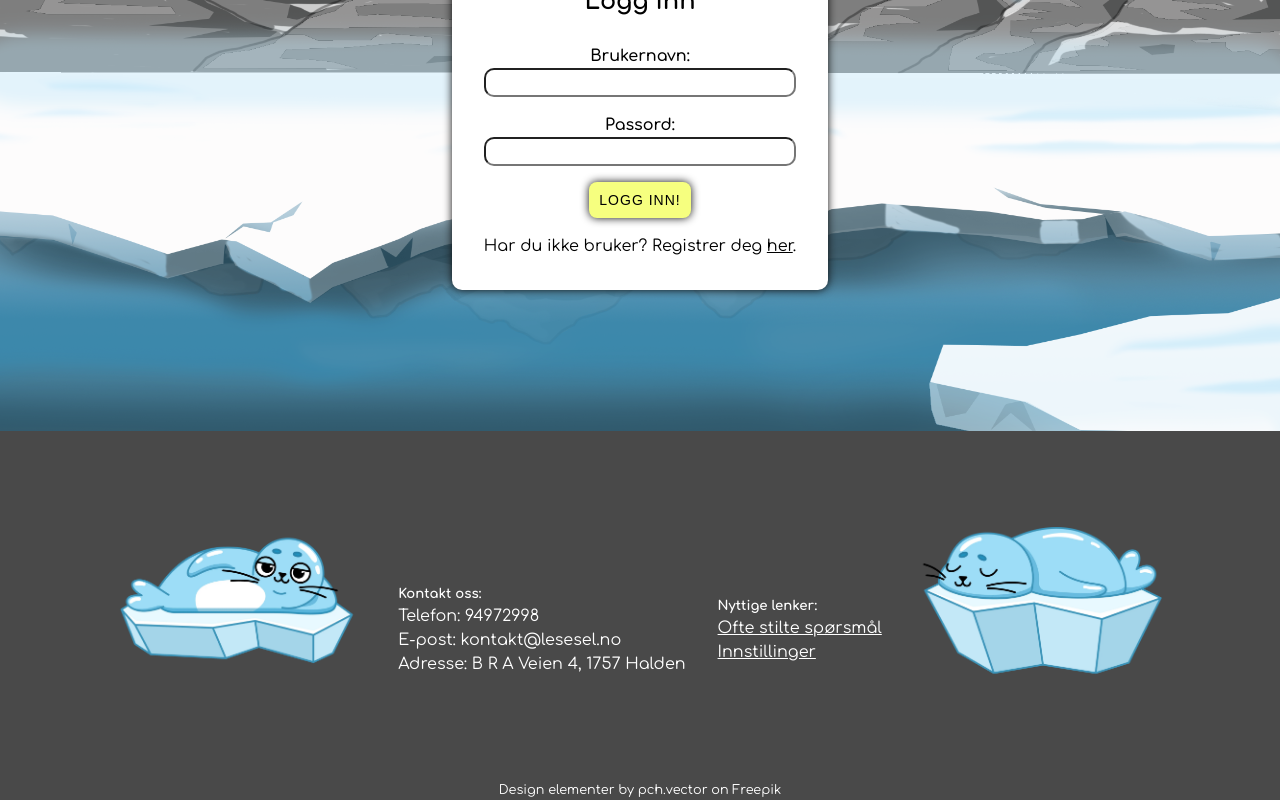
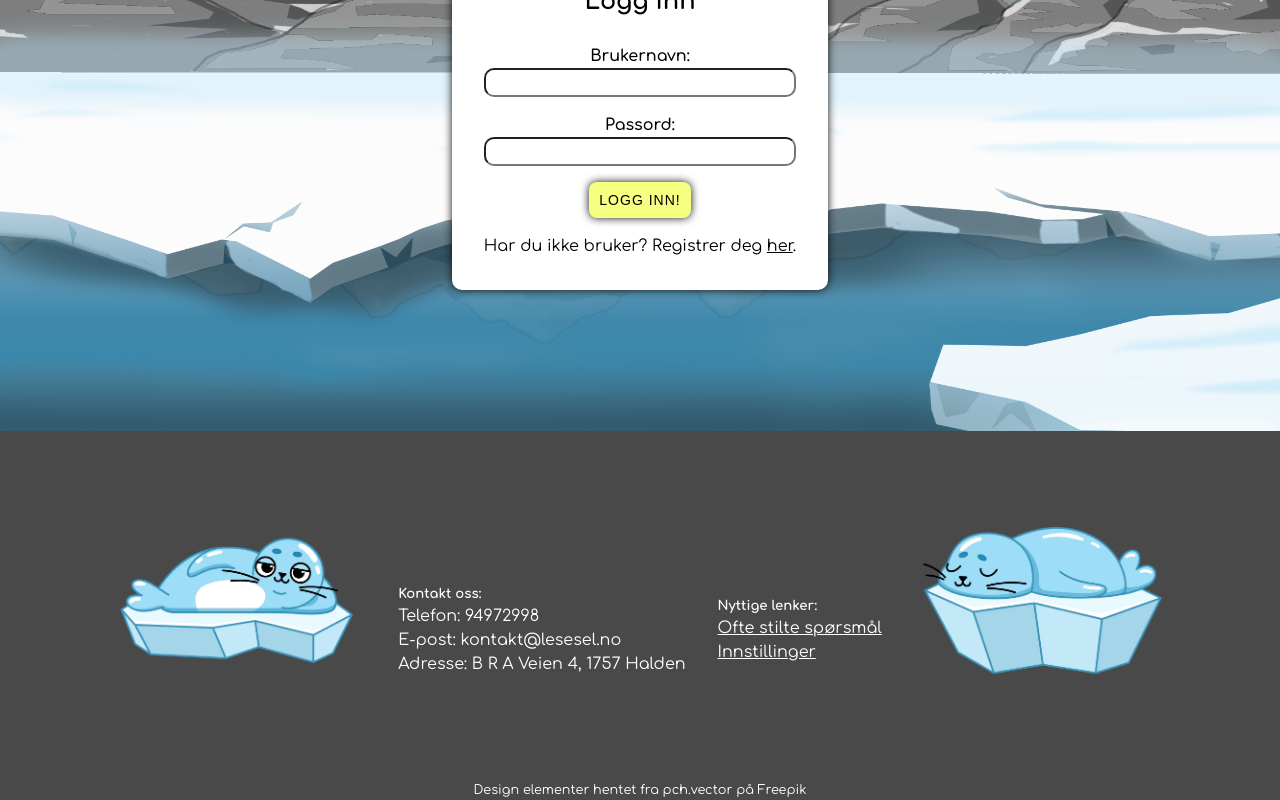
Before and after one commit to omrosand/lesesel, a React (Vite) app: page /login in a window 1280 px wide. Shown: the part 369-1169 px from the top of the page. Built offline with nearby package versions, Linux system fonts and the light colour scheme.

Commit message:
footertekst

```diff
--- a/src/components/Footer.jsx
+++ b/src/components/Footer.jsx
@@ -23,7 +23,7 @@ const Footer = () => {
         <img src="/src/img/Sel4.webp" />
       </div>
       <p className="footerDesignBy">
-        Design elementer by pch.vector on Freepik
+        Design elementer hentet fra pch.vector på Freepik
       </p>
     </div>
   );
```
